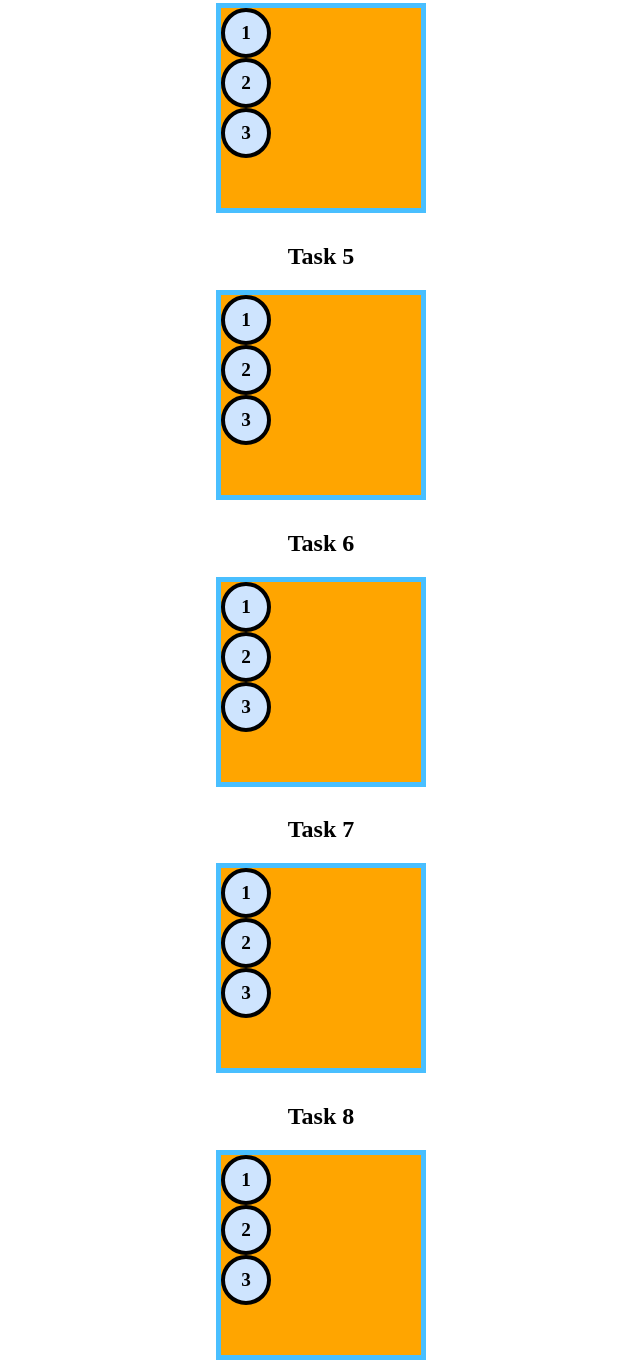
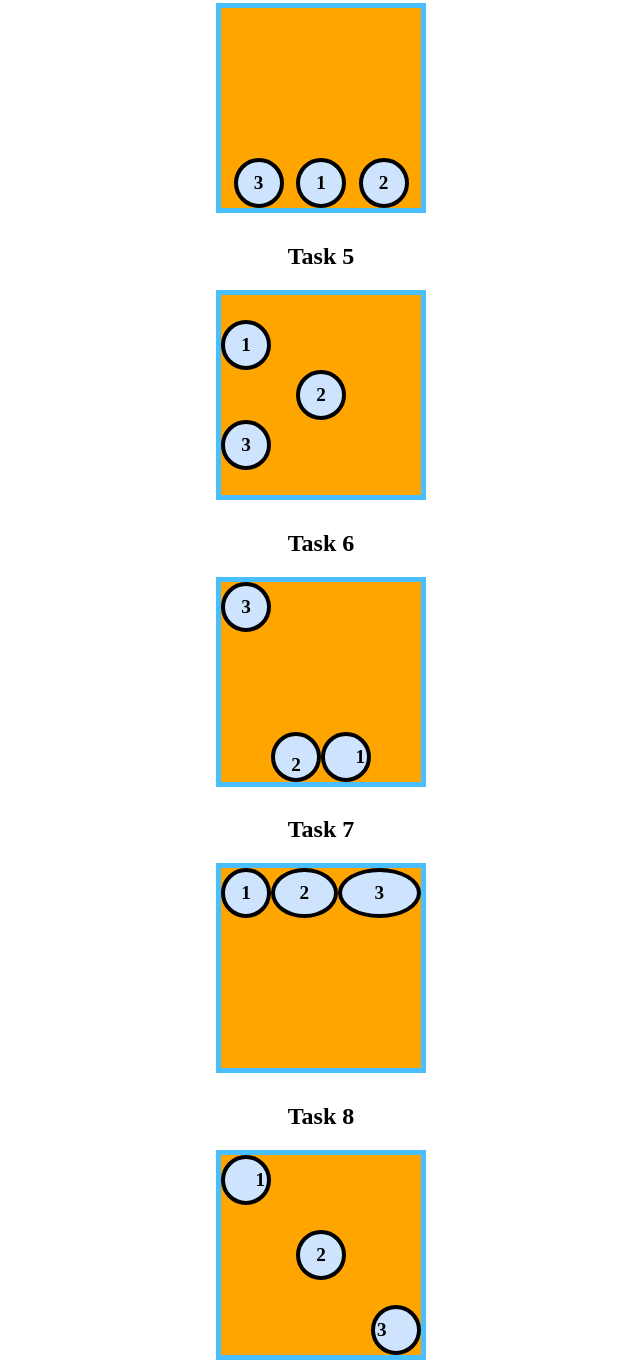
Before and after one commit to bloominstituteoftechnology/module-project-html-and-css-iii-franklincamille, a plain HTML site: page index.html in a window 1280 px wide. Shown: the part 1230-2593 px from the top of the page, without its empty margins (319-959 px from the left). Drawn offline with Linux system fonts and the light colour scheme.

Commit message:
all boxes completed/matching the design

```diff
--- a/index.html
+++ b/index.html
@@ -28,6 +28,8 @@
       margin: 0 10px 10px 10px;
       width: 210px;
       height: 210px;
+
+      display: flex;
     }
 
     /* ❗ do NOT change this style */
@@ -55,22 +57,88 @@
     Making changes to the HTML is not allowed! The tasks must be completed using CSS alone.
     */
 
+
     /* 👉 Task 1 - [HINT] only the flex container needs to be manipulated */
+    #flexContainer1 {
+      justify-content: space-around
+    }
 
     /* 👉 Task 2 - [HINT] the flex container needs to change direction */
+    #flexContainer2  {
+      flex-direction: column;
+      justify-content: space-between;
+      align-items: center;
+    }
 
     /* 👉 Task 3 - [HINT] the flex direction can be reversed */
+    #flexContainer3 {
+      flex-direction: column-reverse;
+      align-items: flex-end;
+      justify-content: flex-end;
+    }
 
     /* 👉 Task 4 - [HINT] the flex items need a new order */
+    #flexContainer4 {
+      align-items: flex-end;
+      justify-content: space-evenly;
+
+    }
+    #flexContainer4 .flexItem:nth-child(1)  {
+      order: 2
+    }
+    #flexContainer4 .flexItem:nth-last-child(2) {
+      order: 3
+    }
+    #flexContainer4 .flexItem:nth-child(3)  {
+      order: 1
+    }
 
     /* 👉 Task 5 - [HINT] research align-self */
+    #flexContainer5 {
+      flex-direction: column;
+      justify-content: center;
+    }
+    #flexContainer5 .flexItem:nth-child(2)  {
+      align-self: center;
+    }
 
     /* 👉 Task 6 - [HINT] flex items can be flex containers */
-
+    #flexContainer6 {
+      flex-direction: row-reverse;
+      justify-content: flex-end;
+      align-items: flex-end;
+    }
+    #flexContainer6 .flexItem:nth-child(3)  {
+      align-self: flex-start;
+    }
+    #flexContainer6 .flexItem:nth-child(2)  {
+      align-items: flex-end;
+    }
+    #flexContainer6 .flexItem:nth-child(1)  {
+      justify-content: flex-end;
+    }
     /* 👉 Task 7 - [HINT] research flex-grow */
+    #flexContainer7 .flexItem:nth-child(3) {
+      flex-grow: 2;
+    }
+    #flexContainer7 .flexItem:nth-child(2) {
+      flex-grow: 1;
+    }
 
     /* 👉 Task 8 - [HINT] you got this! */
-
+    #flexContainer8 {
+      justify-content: space-between;
+    }
+    #flexContainer8 .flexItem:nth-child(3){
+      align-self: flex-end;
+      justify-content: flex-start;
+    }
+    #flexContainer8 .flexItem:nth-child(2){
+      align-self: center;
+    }
+    #flexContainer8 .flexItem:nth-child(1){
+      justify-content: flex-end;
+    }
 
     /*
     👉 Part 2 of 2 👈
```
